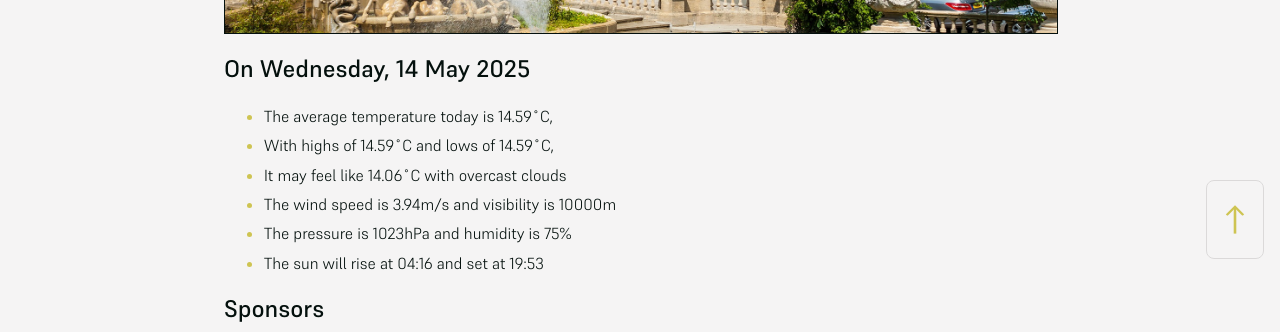
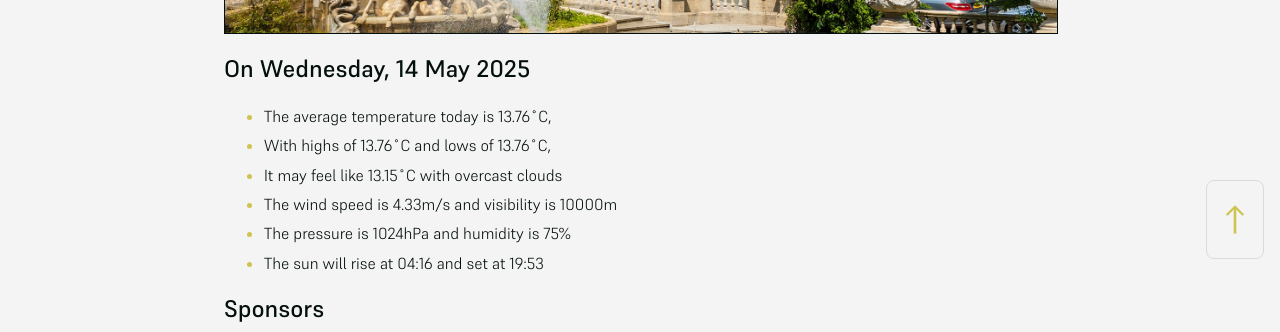
Before and after one commit to mat-0/cheltenham-open-data, a Jekyll site: the page built from index.md, in a window 1280 px wide. Shown: the part 625-957 px from the top of the page. Built offline with Jekyll 4.4.1, drawn with Linux system fonts in a browser that asks for light colours.

Commit message:
Updated 2025-05-14 20:57:49

```diff
--- a/index.md
+++ b/index.md
@@ -10,11 +10,11 @@ seo: Menu
 <!-- weather_marker starts -->
 ## On Wednesday, 14 May 2025
 
-- The average temperature today is 14.59˚C,
-- With highs of 14.59˚C and lows of 14.59˚C,
-- It may feel like 14.06˚C with overcast clouds
-- The wind speed is 3.94m/s and visibility is 10000m
-- The pressure is 1023hPa and humidity is 75%
+- The average temperature today is 13.76˚C,
+- With highs of 13.76˚C and lows of 13.76˚C,
+- It may feel like 13.15˚C with overcast clouds
+- The wind speed is 4.33m/s and visibility is 10000m
+- The pressure is 1024hPa and humidity is 75%
 - The sun will rise at 04:16 and set at 19:53
 
 <!-- weather_marker ends -->
```
Also changed, not shown: _data/flood.json (+5 -69 lines), _pages/news.md (+10 -10 lines).
